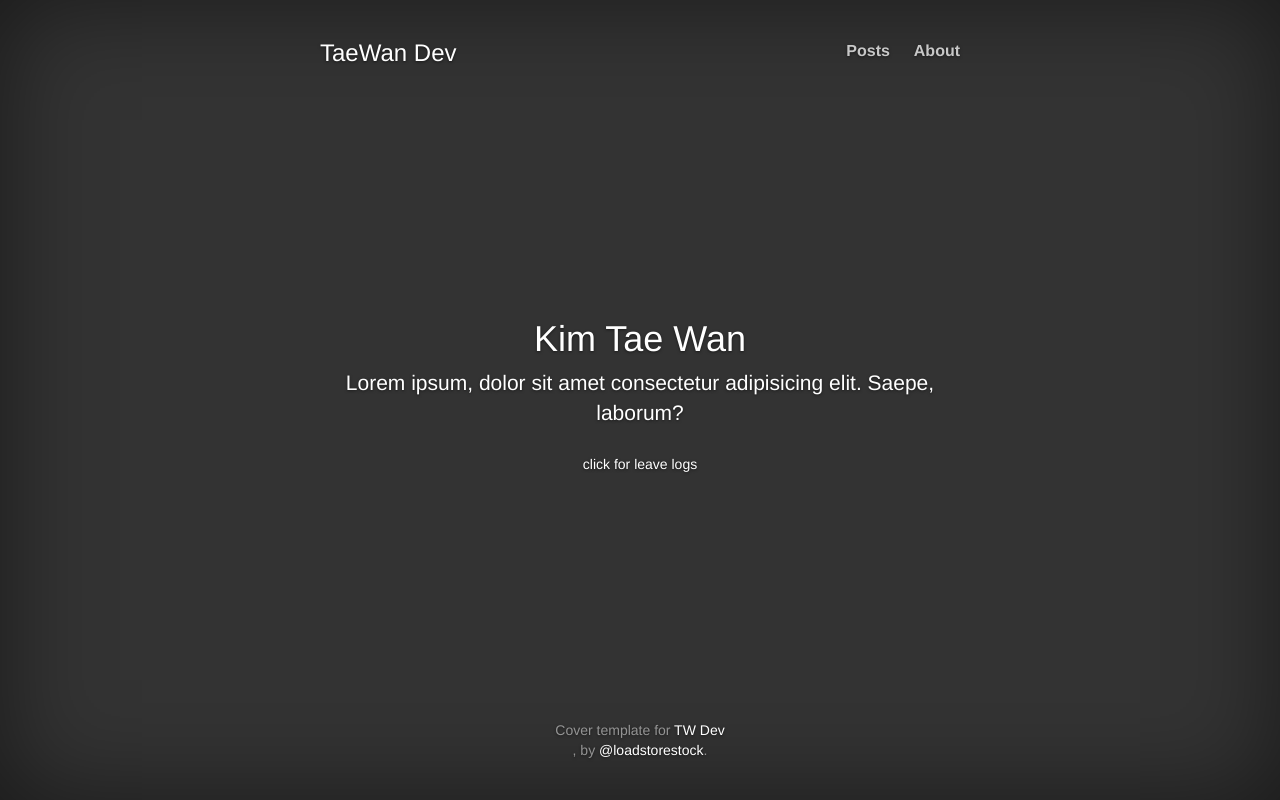
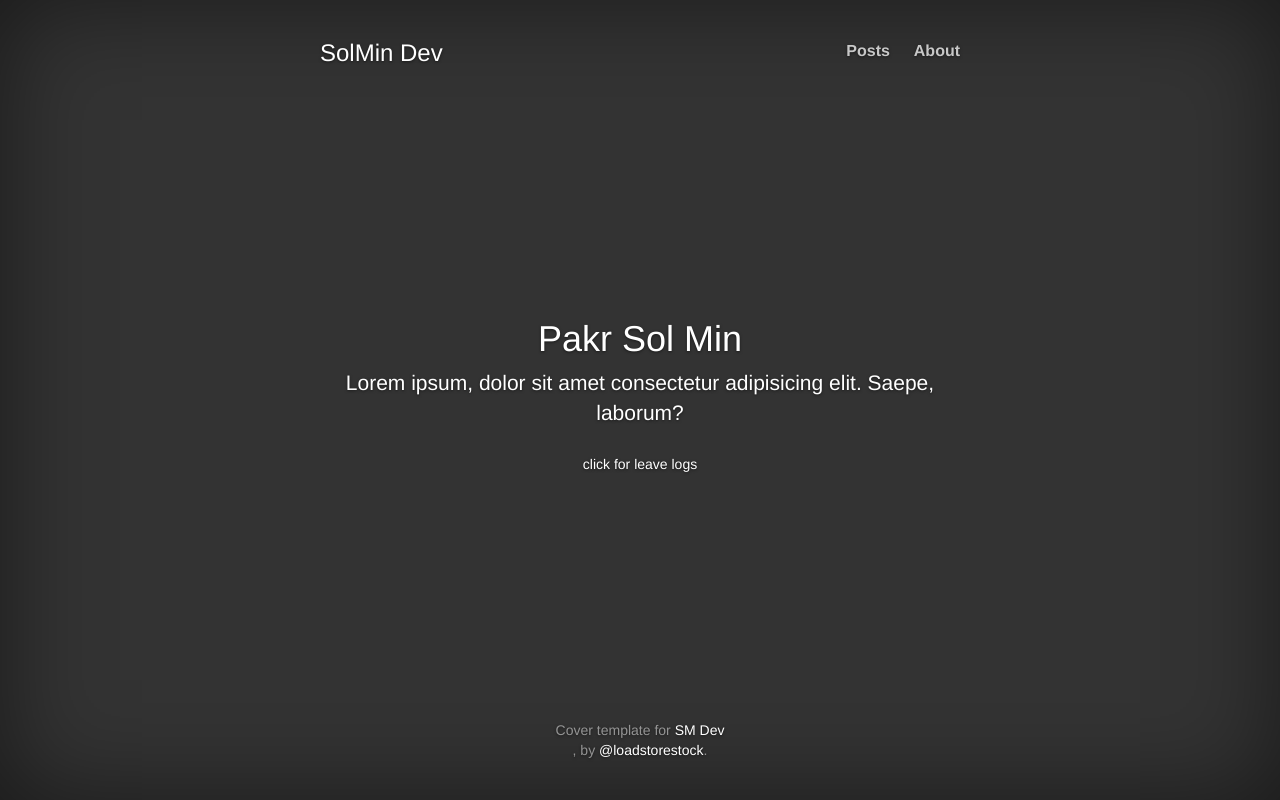
Before and after one commit to ParkSolMin/likelion_blog, a Django app: page //home in a window 1280 px wide. Run offline with Django 3.2, Linux system fonts and the light colour scheme; some libraries are stand-ins or nearby versions.

Commit message:
Solmin blog update

```diff
--- a/blogweb/templates/detail.html
+++ b/blogweb/templates/detail.html
@@ -15,7 +15,7 @@
 <body>
         <nav class="navbar navbar-expand-lg navbar-dark bg-dark tw_nav">
                 <div class="container">
-                    <a class="navbar-brand" href="{% url 'home' %}">TaeWan Dev</a>
+                    <a class="navbar-brand" href="{% url 'home' %}">SolMin Dev</a>
                     <button class="navbar-toggler" type="button" data-toggle="collapse" data-target="#navbarNavAltMarkup"
                         aria-controls="navbarNavAltMarkup" aria-expanded="false" aria-label="Toggle navigation">
                         <span class="navbar-toggler-icon"></span>
--- a/blogweb/templates/home.html
+++ b/blogweb/templates/home.html
@@ -8,7 +8,7 @@
     <meta name="description" content="">
     <meta name="author" content="">
 
-    <title>TaeWan</title>
+    <title>SolMin</title>
     <!-- 합쳐지고 최소화된 최신 CSS -->
     <link rel="stylesheet" href="https://maxcdn.bootstrapcdn.com/bootstrap/3.3.2/css/bootstrap.min.css">
 
@@ -30,7 +30,7 @@
 
           <div class="masthead clearfix ">
             <div class="inner">
-              <h3 class="masthead-brand">TaeWan Dev</h3>
+              <h3 class="masthead-brand">SolMin Dev</h3>
               <nav>
                 <ul class="nav masthead-nav">
                   <li><a href="{%url 'post'%}">Posts</a></li>
@@ -42,7 +42,7 @@
           </div>
 
           <div class="inner cover">
-            <h1 class="cover-heading">Kim Tae Wan</h1>
+            <h1 class="cover-heading">Pakr Sol Min</h1>
             <p class="lead">Lorem ipsum, dolor sit amet consectetur adipisicing elit. Saepe, laborum?</p>
             <p class="lead">
               <a href="{%url 'post' %}" class="btn">click for leave logs</a>
@@ -52,7 +52,7 @@
           <div class="mastfoot navbar-fixed-bottom tw_footer">
             <div class="container">
               <div class="inner">
-                <p>Cover template for <a href="http://getbootstrap.com">TW Dev</a><br>, by <a href="https://www.instagram.com/loadstorestock/">@loadstorestock</a>.</p>
+                <p>Cover template for <a href="http://getbootstrap.com">SM Dev</a><br>, by <a href="https://www.instagram.com/loadstorestock/">@loadstorestock</a>.</p>
               </div>
             </div>
           </div>
--- a/blogweb/templates/new.html
+++ b/blogweb/templates/new.html
@@ -20,7 +20,7 @@
 <body>
         <nav class="navbar navbar-expand-lg navbar-dark bg-dark">
                 <div class="container">
-                    <a class="navbar-brand" href="{% url 'home' %}">TaeWan Dev</a>
+                    <a class="navbar-brand" href="{% url 'home' %}">SolMin Dev</a>
                     <button class="navbar-toggler" type="button" data-toggle="collapse" data-target="#navbarNavAltMarkup"
                         aria-controls="navbarNavAltMarkup" aria-expanded="false" aria-label="Toggle navigation">
                         <span class="navbar-toggler-icon"></span>
--- a/blogweb/templates/post.html
+++ b/blogweb/templates/post.html
@@ -29,7 +29,7 @@ crossorigin="anonymous"></script>
 
     <nav class="navbar navbar-expand-lg navbar-dark bg-dark tw_nav">
         <div class="container">
-            <a class="navbar-brand" href="{% url 'home' %}">TaeWan Dev</a>
+            <a class="navbar-brand" href="{% url 'home' %}">SolMin Dev</a>
             <button class="navbar-toggler" type="button" data-toggle="collapse" data-target="#navbarNavAltMarkup"
                 aria-controls="navbarNavAltMarkup" aria-expanded="false" aria-label="Toggle navigation">
                 <span class="navbar-toggler-icon"></span>
```
Also changed, not shown: .media/images/50대이상_스마트폰_보유_비율.jpg (added), db.sqlite3.
